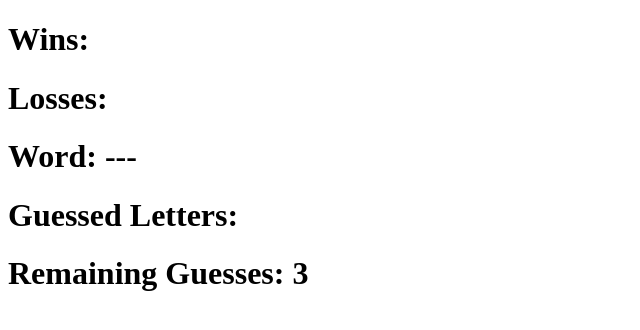
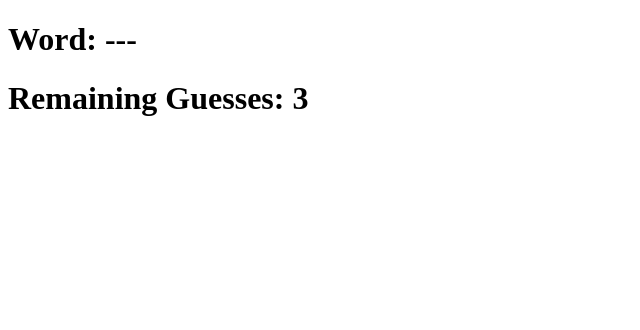
Before and after one commit to calebgasser/simple-hangman, a plain HTML site: page index.html in a window 1280 px wide. Shown: the whole page, without its empty margins (0-640 px from the left). Drawn offline with nearby package versions, Linux system fonts and the light colour scheme.

Commit message:
test changes

```diff
--- a/index.html
+++ b/index.html
@@ -9,10 +9,10 @@
     <script type="text/javascript" src="java.js"></script>
   </head>
   <body>
-    <h1 id="wins">Wins: </h1>
-    <h1 id="losses">Losses: </h1>
-    <h1 id="currentWord">Word: </h1>
-    <h1 id="wrongLetters">Guessed Letters: </h1>
-    <h1 id="guessRemaining">Remaining Guesses: </h1>
+    <h1 id="wins"> </h1>
+    <h1 id="losses"> </h1>
+    <h1 id="currentWord"> </h1>
+    <h1 id="wrongLetters"> </h1>
+    <h1 id="guessRemaining"> </h1>
   </body>
 </html>
```
